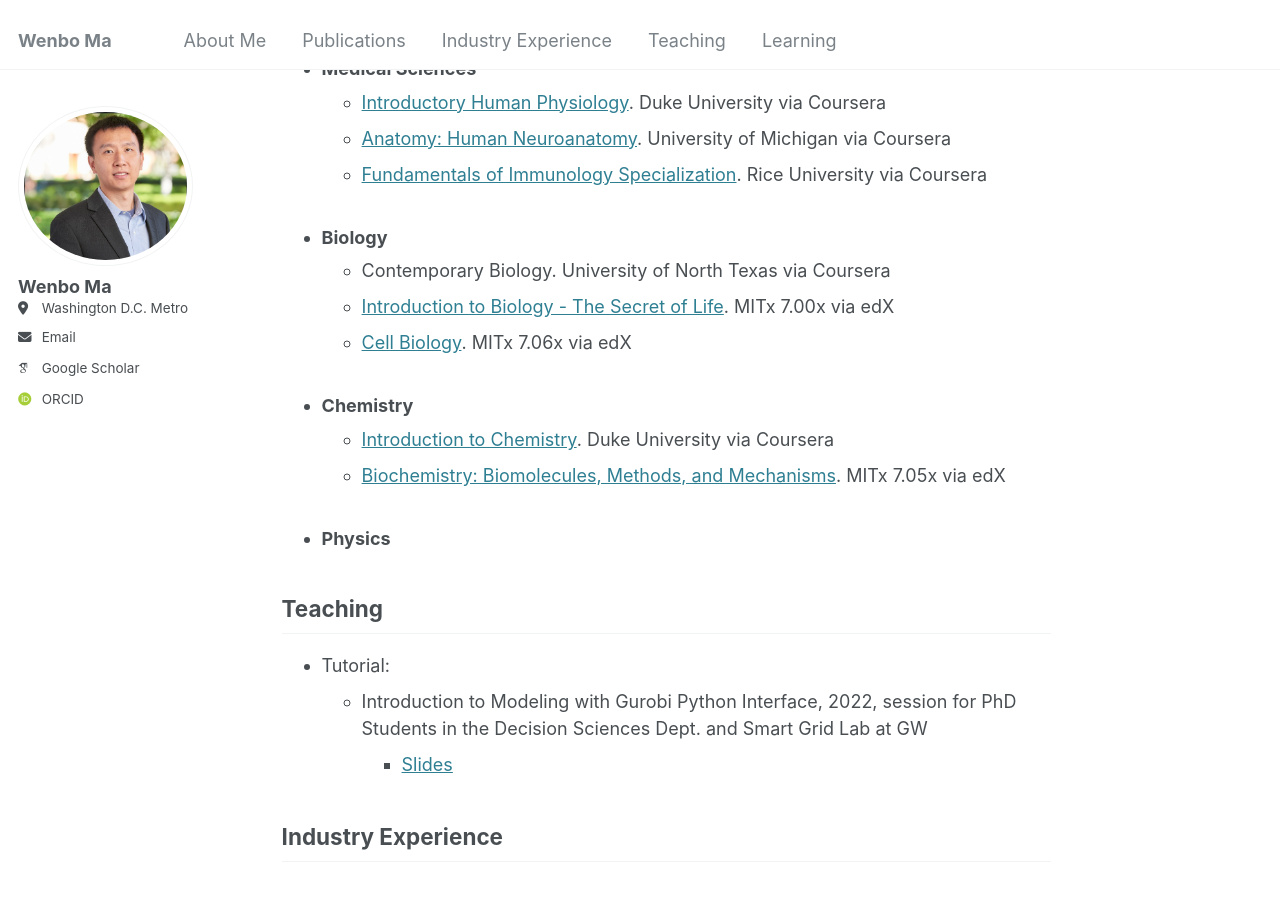
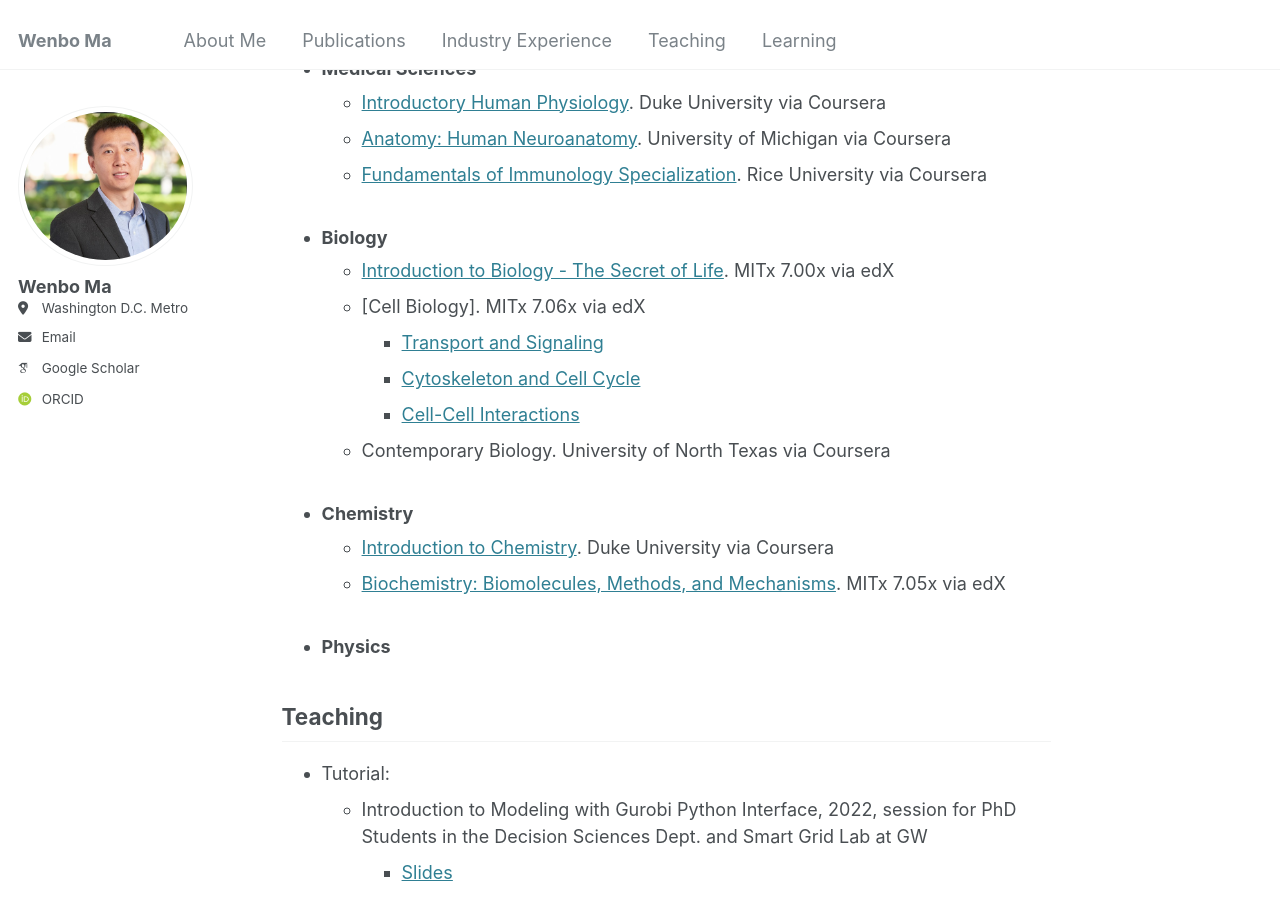
Before and after one commit to wenbo5565/wenbo5565.github.io, a Jekyll site: the page built from _pages/about.md, in a window 1280 px wide and 900 px high, scrolled down 2127 px. Built offline with Jekyll 4.4.1, drawn with Linux system fonts in a browser that asks for light colours; some web fonts are replaced.

Commit message:
Update about.md

```diff
--- a/_pages/about.md
+++ b/_pages/about.md
@@ -61,9 +61,12 @@ Since my research is interdisciplinary and my formal education is only in the "m
   - [Fundamentals of Immunology Specialization](https://www.coursera.org/specializations/immunology). Rice University via Coursera
 
 - ### Biology
+  - [Introduction to Biology - The Secret of Life](https://learning.edx.org/course/course-v1:MITx+7.00x+1T2025/home). MITx 7.00x via edX
+  - [Cell Biology]. MITx 7.06x via edX
+    - [Transport and Signaling](https://courses.edx.org/certificates/e263210d938c401298c6eb812ea4deab?_gl=1*1pmhdg2*_gcl_au*MTAzNDA5MTkxMi4xNzQ1NTk4ODQ1*_ga*MjAwMzYyNzYwMy4xNzQ5NTA3NTQ4*_ga_D3KS4KMDT0*czE3NTAwMTgyNzYkbzI3JGcxJHQxNzUwMDE5MTk1JGo2MCRsMCRoMA..)
+    - [Cytoskeleton and Cell Cycle]([https://courses.edx.org/certificates/66ed337b078842ba964fe701b187879d](https://courses.edx.org/certificates/66ed337b078842ba964fe701b187879d))
+    - [Cell-Cell Interactions](https://mitxonline.mit.edu/courses/course-v1:MITxT+7.06.3x/)
   - Contemporary Biology. University of North Texas via Coursera
-  - [Introduction to Biology - The Secret of Life](https://learning.edx.org/course/course-v1:MITx+7.00x+1T2025/home). MITx 7.00x via edX
-  - [Cell Biology](https://learning.edx.org/course/course-v1:MITx+7.06.1x+1T2025/home). MITx 7.06x via edX
 
 - ### Chemistry
   - [Introduction to Chemistry](https://www.coursera.org/learn/basic-chemistry). Duke University via Coursera
```
